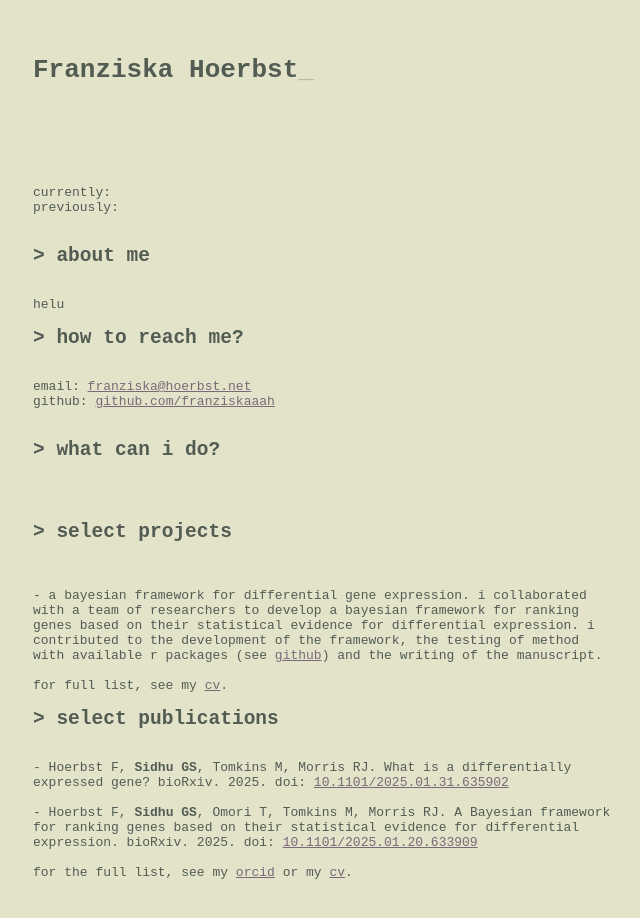
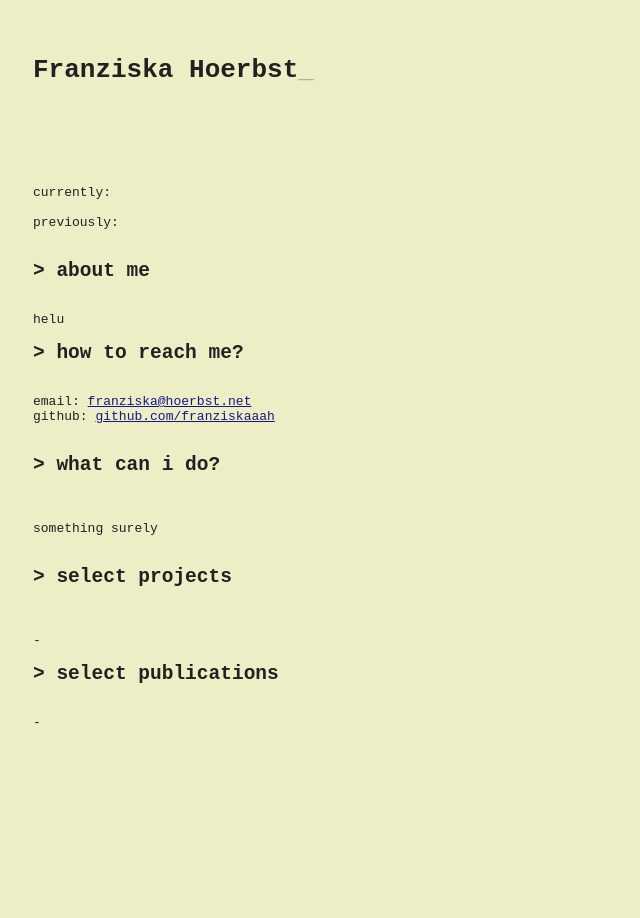
Before and after one commit to franziskaaah/franziskaaah.github.io, a plain HTML site: page index.html in a window 1280 px wide. Shown: the whole page, without its empty margins (7-647 px from the left). After the commit the page ends 815 px from the top, so only its background shows below. Drawn offline with Linux system fonts and the light colour scheme.

Commit message:
Very important colour updates

```diff
--- a/index.html
+++ b/index.html
@@ -6,8 +6,8 @@
     <title>Franziska</title>
     <style>
         body {
-            background-color: rgb(227, 227, 202);
-            color: #535c53;
+            background-color: rgb(237, 237, 198);
+            color: #202120;
             font-family: monospace;
             white-space: pre-line;
             margin: 20px;
@@ -20,7 +20,7 @@
         margin: 0;
         }
         a {
-            color: #7a6977;
+            color: #181685;
             text-decoration: underline;
         }
         .blink::after {
@@ -54,6 +54,7 @@
     <div class="terminal">
         <p>
             currently:
+
             previously:
 
         </p>
@@ -70,21 +71,17 @@
         <h2>> what can i do?</h2>
         <p>
 
+            something surely
+
         </p>
         <h2>> select projects</h2>
         <p>
 
-            - a bayesian framework for differential gene expression. i collaborated with a team of researchers to develop a bayesian framework for ranking genes based on their statistical evidence for differential expression. i contributed to the development of the framework, the testing of method with available r packages (see <a href="https://github.com/Morris-Research-Group/bayexpress">github</a>) and the writing of the manuscript.
-
-            for full list, see my <a href="cv.pdf">cv</a>.
+            -
 
         <h2>> select publications</h2>
         <p>
-            - Hoerbst F, <strong>Sidhu GS</strong>, Tomkins M, Morris RJ. What is a differentially expressed gene? bioRxiv. 2025. doi: <a href="https://doi.org/10.1101/2025.01.31.635902">10.1101/2025.01.31.635902</a>
-
-            - Hoerbst F, <strong>Sidhu GS</strong>, Omori T, Tomkins M, Morris RJ. A Bayesian framework for ranking genes based on their statistical evidence for differential expression. bioRxiv. 2025. doi: <a href = "https://doi.org/10.1101/2025.01.20.633909">10.1101/2025.01.20.633909</a>
-
-            for the full list, see my <a href="https://orcid.org/0009-0002-7905-8055">orcid</a> or my <a href="cv.pdf">cv</a>.
+            -
         </p>
     </div>
 </body>
```
